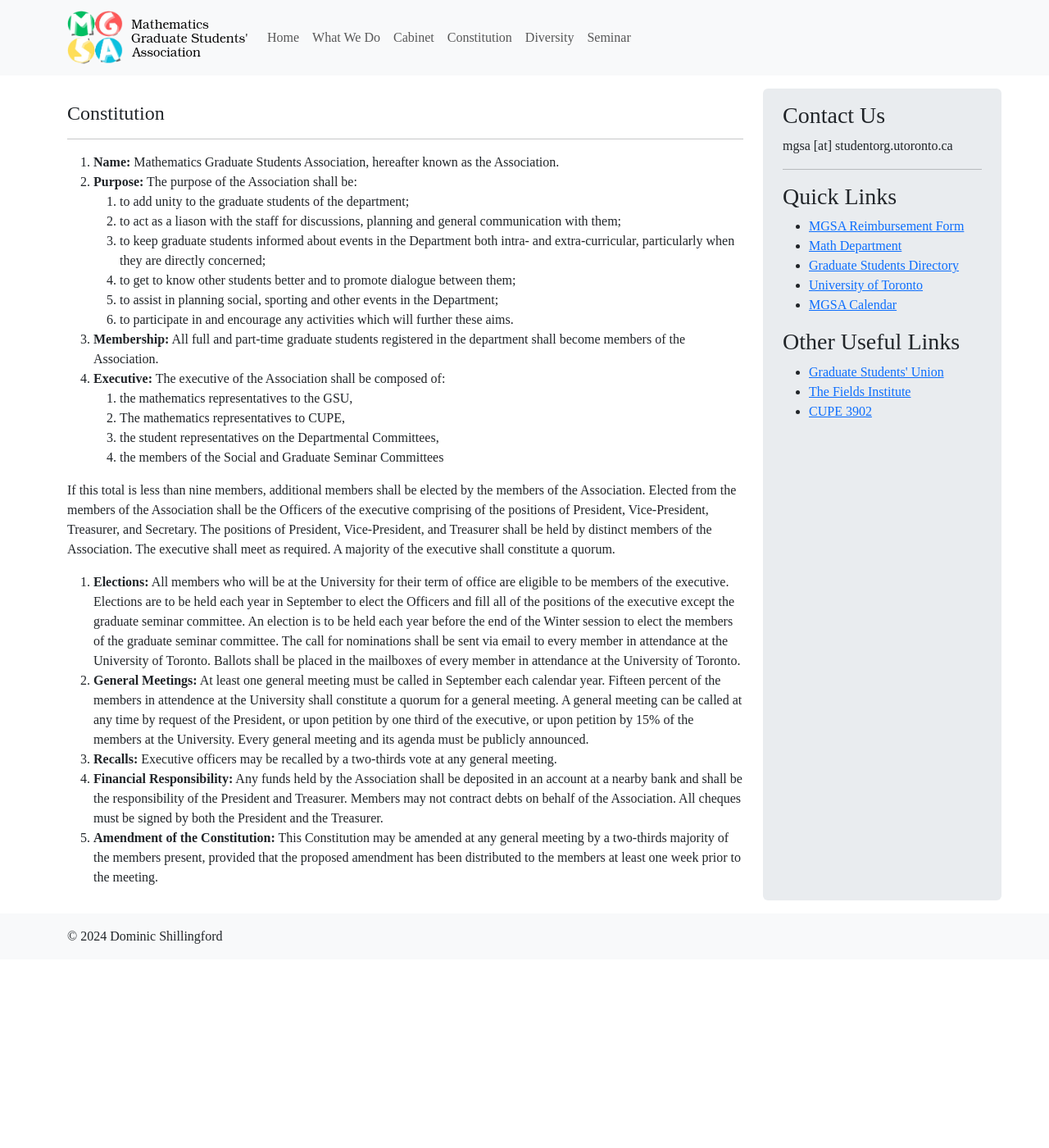
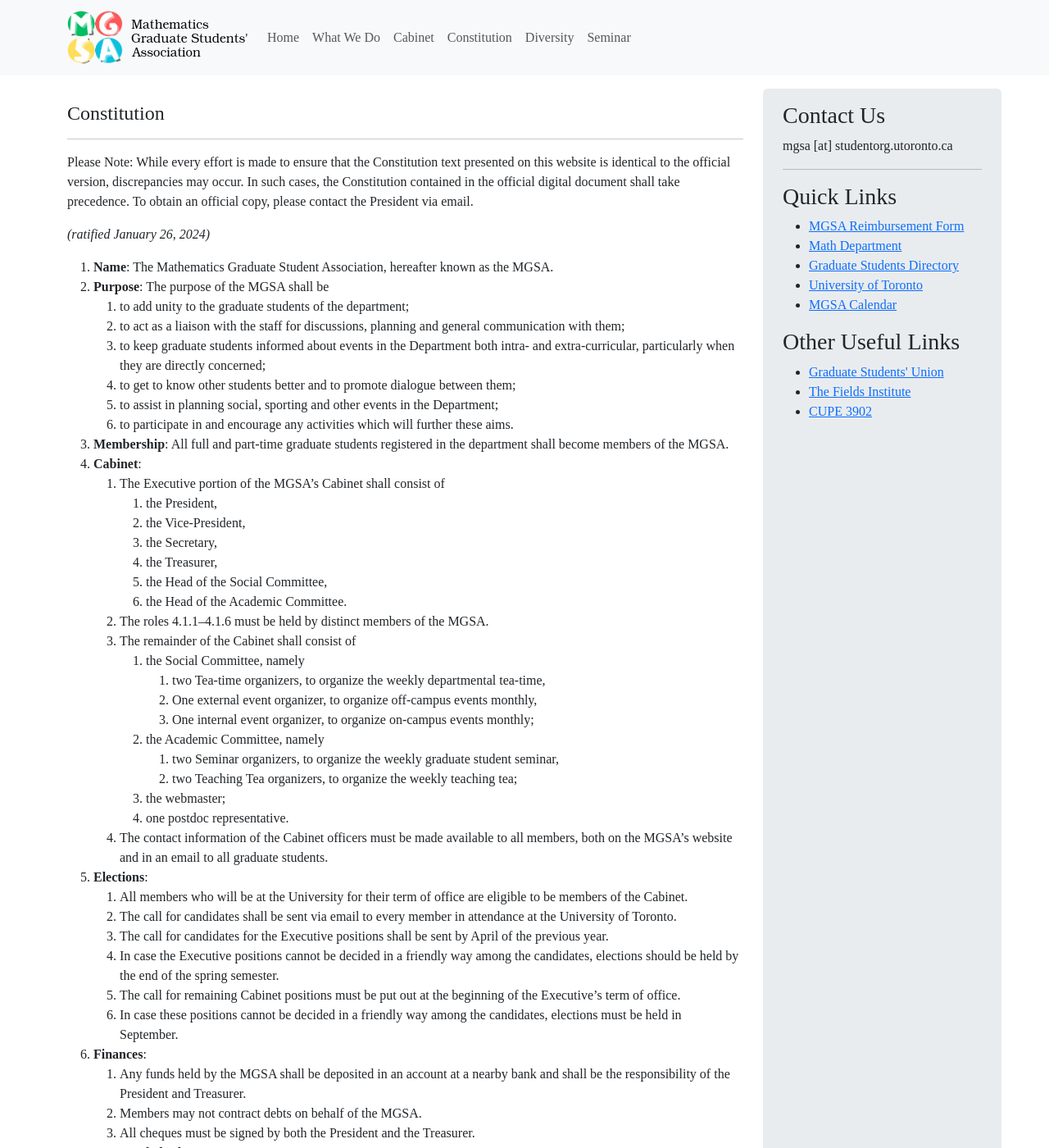
Before and after one commit to mgsa-uoft/website, a Jekyll site: the page built from constitution/index.md, in a window 1280 px wide and 1400 px high. Shown: the whole window at 82% size. Built offline with Jekyll 4.4.1, drawn with Linux system fonts in a browser that asks for light colours; some web fonts are replaced; some of the changed text lies outside the part shown.

Commit message:
Changed the constitution to be the newest version.

```diff
--- a/constitution/index.md
+++ b/constitution/index.md
@@ -3,25 +3,98 @@
   title: Constitution
 ---
 
-1. **Name:** Mathematics Graduate Students Association, hereafter known as the Association.
-2. **Purpose:** The purpose of the Association shall be:
-    1. to add unity to the graduate students of the department;
-    2. to act as a liason with the staff for discussions, planning and general communication with them;
-    3. to keep graduate students informed about events in the Department both intra- and extra-curricular, particularly when they are directly concerned;
-    4. to get to know other students better and to promote dialogue between them;
-    5. to assist in planning social, sporting and other events in the Department;
-    6. to participate in and encourage any activities which will further these aims.
-3. **Membership:** All full and part-time graduate students registered in the department shall become members of the Association.
-4. **Executive:** The executive of the Association shall be composed of:
-    1. the mathematics representatives to the GSU,
-    2. The mathematics representatives to CUPE,
-    3. the student representatives on the Departmental Committees,
-    4. the members of the Social and Graduate Seminar Committees
+Please Note: While every effort is made to ensure that the Constitution text presented on this website is identical to the official version, discrepancies may occur. In such cases, the Constitution contained in the official digital document shall take precedence. To obtain an official copy, please contact the President via email.
 
-If this total is less than nine members, additional members shall be elected by the members of the Association. Elected from the members of the Association shall be the Officers of the executive comprising of the positions of President, Vice-President, Treasurer, and Secretary. The positions of President, Vice-President, and Treasurer shall be held by distinct members of the Association. The executive shall meet as required. A majority of the executive shall constitute a quorum.
+*(ratified January 26, 2024\)*
 
-5. **Elections:** All members who will be at the University for their term of office are eligible to be members of the executive. Elections are to be held each year in September to elect the Officers and fill all of the positions of the executive except the graduate seminar committee. An election is to be held each year before the end of the Winter session to elect the members of the graduate seminar committee. The call for nominations shall be sent via email to every member in attendance at the University of Toronto. Ballots shall be placed in the mailboxes of every member in attendance at the University of Toronto.
-6. **General Meetings:** At least one general meeting must be called in September each calendar year. Fifteen percent of the members in attendence at the University shall constitute a quorum for a general meeting. A general meeting can be called at any time by request of the President, or upon petition by one third of the executive, or upon petition by 15% of the members at the University. Every general meeting and its agenda must be publicly announced.
-7. **Recalls:** Executive officers may be recalled by a two-thirds vote at any general meeting.
-8. **Financial Responsibility:** Any funds held by the Association shall be deposited in an account at a nearby bank and shall be the responsibility of the President and Treasurer. Members may not contract debts on behalf of the Association. All cheques must be signed by both the President and the Treasurer.
-9. **Amendment of the Constitution:** This Constitution may be amended at any general meeting by a two-thirds majority of the members present, provided that the proposed amendment has been distributed to the members at least one week prior to the meeting.
+1. **Name**: The Mathematics Graduate Student Association, hereafter known as the MGSA.
+2. **Purpose**: The purpose of the MGSA shall be
+   1. to add unity to the graduate students of the department;
+   2. to act as a liaison with the staff for discussions, planning and general communication with them;
+   3. to keep graduate students informed about events in the Department both intra- and extra-curricular, particularly when they are directly concerned;
+   4. to get to know other students better and to promote dialogue between them;
+   5. to assist in planning social, sporting and other events in the Department;
+   6. to participate in and encourage any activities which will further these aims.
+3. **Membership**: All full and part-time graduate students registered in the department shall become members of the MGSA.
+4. **Cabinet**:
+   1. The Executive portion of the MGSA’s Cabinet shall consist of
+      1. the President,
+      2. the Vice-President,
+      3. the Secretary,
+      4. the Treasurer,
+      5. the Head of the Social Committee,
+      6. the Head of the Academic Committee.
+   2. The roles 4.1.1–4.1.6 must be held by distinct members of the MGSA.
+   3. The remainder of the Cabinet shall consist of
+      1. the Social Committee, namely
+         1. two Tea-time organizers, to organize the weekly departmental tea-time,
+         2. One external event organizer, to organize off-campus events monthly,
+         3. One internal event organizer, to organize on-campus events monthly;
+      2. the Academic Committee, namely
+         1. two Seminar organizers, to organize the weekly graduate student seminar,
+         2. two Teaching Tea organizers, to organize the weekly teaching tea;
+      3. the webmaster;
+      4. one postdoc representative.
+   4. The contact information of the Cabinet officers must be made available to all members, both on the MGSA’s website and in an email to all graduate students.
+5. **Elections**:
+   1. All members who will be at the University for their term of office are eligible to be members of the Cabinet.
+   2. The call for candidates shall be sent via email to every member in attendance at the University of Toronto.
+   3. The call for candidates for the Executive positions shall be sent by April of the previous year.
+   4. In case the Executive positions cannot be decided in a friendly way among the candidates, elections should be held by the end of the spring semester.
+   5. The call for remaining Cabinet positions must be put out at the beginning of the Executive’s term of office.
+   6. In case these positions cannot be decided in a friendly way among the candidates, elections must be held in September.
+6. **Finances**:
+   1. Any funds held by the MGSA shall be deposited in an account at a nearby bank and shall be the responsibility of the President and Treasurer.
+   2. Members may not contract debts on behalf of the MGSA.
+   3. All cheques must be signed by both the President and the Treasurer.
+   4. **Yearly budget:**
+      1. The MGSA must draft a budget for each of its proposed activities for the academic year.
+      2. The budget must be sent to all members of the MGSA for a vote, with at least one week’s notice.
+      3. A two-thirds majority of voting members must approve the budget.
+   5. The MGSA may only incur expenses not listed in the approved budget, under the following circumstances:
+      1. Any expense to purchase supplies for an event that is open to all graduate students must be approved by a two-thirds majority of the Executive.
+      2. Any other type of expense must be sent to all members of the MGSA for a vote. A two-thirds majority of voting members must approve the expense.
+   6. The MGSA must apply for the following sources of funding every year:
+      1. The UTGSU Head Grant,
+      2. The Milestones and Pathways Program,
+      3. Contributions from the faculty, either through their UTFA fund or their grants.
+   7. Any member may, at any time and for any reason, request the MGSA to disclose its financial statements, its sources of funding, and its budget.
+7. **Responsibilities of the Executive:**
+   1. The **President** shall
+      1. ensure that at least one member of the MGSA serves as CUPE steward for the department;
+      2. apply for the UTGSU Head Grant;
+      3. attend UTGSU Assembly meetings as a representative of the MGSA;
+      4. present a report at the Departmental Council meetings on behalf of the MGSA;
+      5. attend the Graduate Planning committee meeting as a graduate student representative;
+      6. represent the MGSA at any other meetings with external entities;
+   2. The **Vice-President** shall
+      1. coordinate the internal workings of the MGSA;
+      2. attend the Departmental Council meetings;
+      3. attend the Graduate Planning committee meeting as a graduate student representative;
+      4. perform the President’s responsibilities in case they are unable to do so.
+   3. The **Treasurer** shall
+      1. be the primary account holder for the MGSA’s bank account;
+      2. reimburse members who submit receipts for expenses incurred on behalf of the MGSA;
+      3. prepare a report of the MGSA’s expenses to be shared with all members at the end of each semester.
+   4. The **Secretary** shall
+      1. manage the MGSA’s email accounts;
+      2. schedule at least one general meeting each year;
+      3. share minutes of each general meeting with all members.
+   5. The **Head of the Social Committee** shall
+      1. ensure that all positions on the social committee are filled;
+      2. ensure that all members of the social committee perform their responsibilities;
+      3. organize a Halloween party for all members of the MGSA;
+      4. organize a Faculty–Student Mixer in the spring.
+   6. The **Head of the Academic Committee** shall
+      1. ensure that all positions on the academic committee are filled;
+      2. ensure that all members of the academic committee perform their responsibilities;
+      3. send an email to all members of the MGSA to recruit a graduate planning committee, which will advocate for graduate students at the department’s Graduate Course Planning meeting in the spring;
+      4. support the organizers of the Bird’s Eye conference as a representative of the MGSA.
+   7. The Executive must meet at least once at the beginning of each semester.
+8. **General meetings**:
+   1. At least one general meeting must be called each year.
+   2. Fifteen percent of the members in attendance at the University shall constitute a quorum for a general meeting.
+   3. A general meeting can be called at any time by request of the President, or upon petition by one third of the Cabinet, or upon petition by 15% of the members at the University.
+   4. Every general meeting and its agenda must be publicly announced by email at least one week prior.
+   5. Cabinet officers of the MGSA may be recalled by a two-thirds vote at any general meeting.
+9. **Amendment of the constitution:** This Constitution may be amended at any general meeting by a two-thirds majority of the members present, provided that the proposed amendment has been distributed to the members at least one week prior to the meeting.
```
